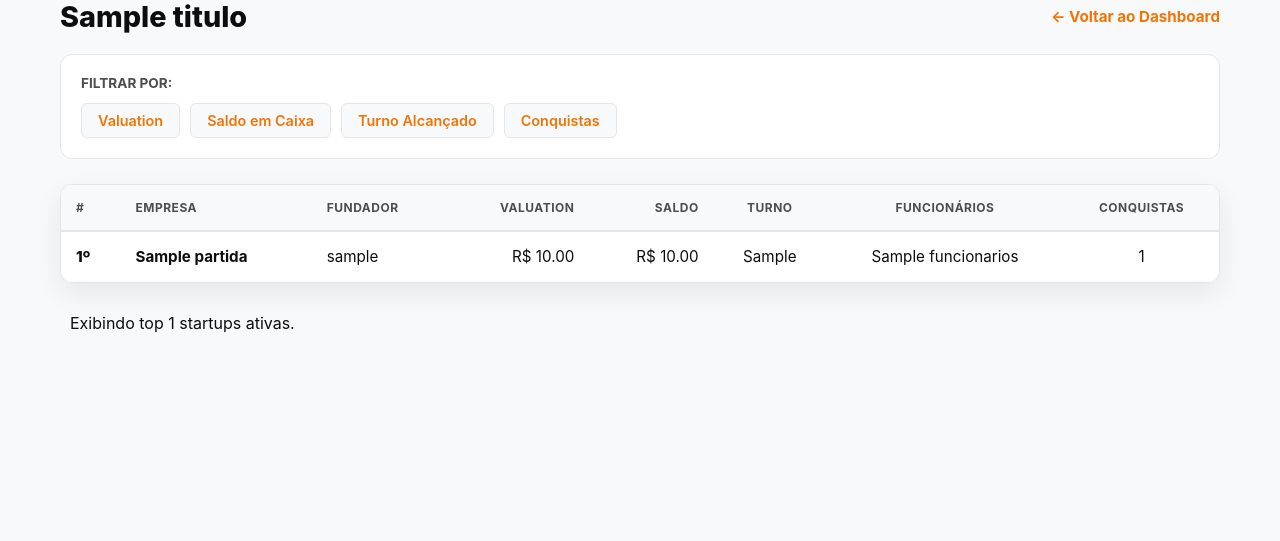
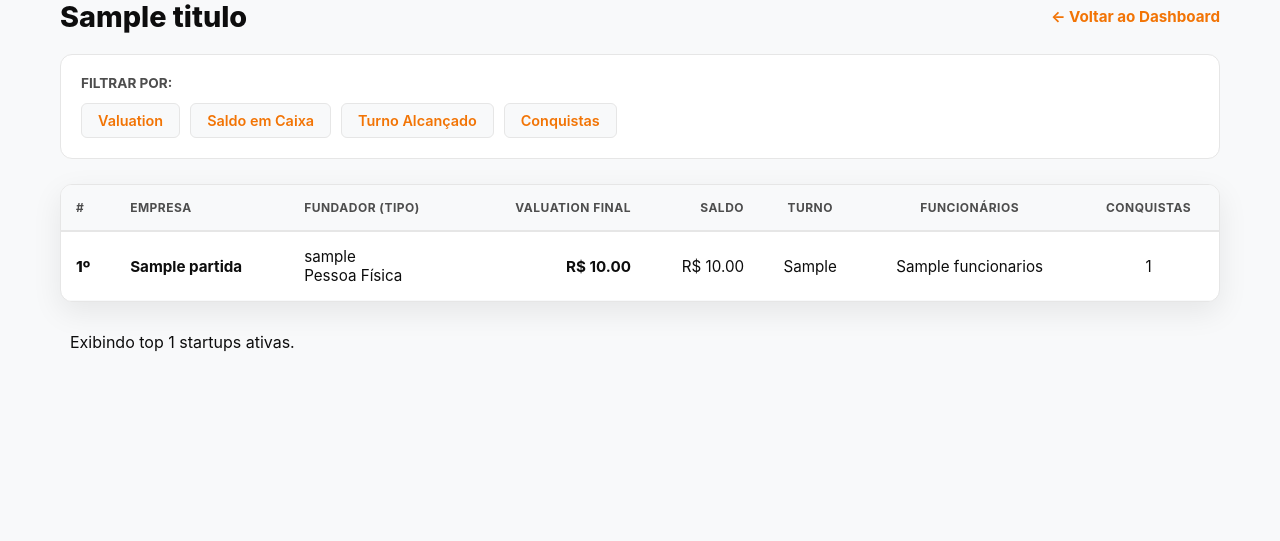
Before and after one commit to thiagopecli/venture_gotchi, a Django app: template templates/ranking.html in a window 1280 px wide. Shown: the part 141-682 px from the top of the page. Run offline with Django 5.2, Linux system fonts and the light colour scheme; the template is opened without the code that fills it: most values are stand-ins (such as "Sample title", 1, 10 or a date in 2020).

Commit message:
fix: ajustes na view, models e HTML para a página de ranking

```diff
--- a/core/models.py
+++ b/core/models.py
@@ -124,6 +124,7 @@ class Startup(models.Model):
     class Meta:
         verbose_name = 'Startup'
         verbose_name_plural = 'Startups'
+        ordering = ['-valuation', 'nome']
         constraints = [
             models.CheckConstraint(
                 condition=models.Q(turno_atual__gte=1),
--- a/core/views.py
+++ b/core/views.py
@@ -340,6 +340,7 @@ def ranking(request):
     }
 
     return render(request, 'ranking.html', context)
+
 def redirect_handler(request):
     """Encaminha o usuário baseado na Categoria definida no seu Models"""
     cat = request.user.categoria
--- a/templates/ranking.html
+++ b/templates/ranking.html
@@ -1,6 +1,49 @@
 {% extends 'base.html' %}
 
 {% block title %} Ranking - Venture Gotchi {% endblock %}
+
+{% block extra_css %}
+<style>
+    /* Estilos para o Ranking de Negócios */
+    .modern-table tbody tr.highlight-row {
+        background-color: rgba(255, 152, 0, 0.1) !important;
+        border-left: 4px solid #ff9800;
+    }
+
+    .rank-number {
+        font-weight: bold;
+        width: 50px;
+    }
+
+    /* Cores do Pódio */
+    .rank-1 { color: #FFD700; font-size: 1.2rem; } /* Ouro */
+    .rank-2 { color: #C0C0C0; font-size: 1.1rem; } /* Prata */
+    .rank-3 { color: #CD7F32; font-size: 1.05rem; } /* Bronze */
+
+    .badge-tipo {
+        font-size: 0.65rem;
+        padding: 2px 6px;
+        border-radius: 4px;
+        text-transform: uppercase;
+        font-weight: bold;
+        display: inline-block;
+        margin-top: 4px;
+    }
+
+    .badge-pj { background-color: #e3f2fd; color: #0d47a1; border: 1px solid #bbdefb; }
+    .badge-pf { background-color: #f5f5f5; color: #616161; border: 1px solid #e0e0e0; }
+
+    .font-bold { font-weight: 800 !important; }
+    .me-badge {
+        background: #ff9800;
+        color: white;
+        font-size: 0.6rem;
+        padding: 2px 5px;
+        border-radius: 3px;
+        margin-left: 5px;
+    }
+</style>
+{% endblock %}
 
 {% block content %}
 <main class="dashboard-main">
@@ -26,8 +69,8 @@
                 <tr>
                     <th>#</th>
                     <th>Empresa</th>
-                    <th>Fundador</th>
-                    <th class="text-right">Valuation</th>
+                    <th>Fundador (Tipo)</th>
+                    <th class="text-right">Valuation Final</th>
                     <th class="text-right">Saldo</th>
                     <th class="text-center">Turno</th>
                     <th class="text-center">Funcionários</th>
@@ -38,16 +81,32 @@
                 {% for startup in startups %}
                 <tr class="{% if startup.partida.usuario == user %}highlight-row{% endif %}">
                     <td class="rank-number">
-                        {% if forloop.counter == 1 %}1º{% elif forloop.counter == 2 %}2º{% elif forloop.counter == 3 %}3º{% else %}{{ forloop.counter }}{% endif %}
+                        {% if forloop.counter == 1 %}
+                            <span class="rank-1">1º</span>
+                        {% elif forloop.counter == 2 %}
+                            <span class="rank-2">2º</span>
+                        {% elif forloop.counter == 3 %}
+                            <span class="rank-3">3º</span>
+                        {% else %}
+                            {{ forloop.counter }}º
+                        {% endif %}
                     </td>
                     <td>
-                        <span class="company-name">{{ startup.partida.nome_empresa }}</span>
+                        <span class="company-name">{{ startup.partida.nome_empresa|default:startup.nome }}</span>
                         {% if startup.partida.usuario == user %}<span class="me-badge">VOCÊ</span>{% endif %}
                     </td>
-                    <td>{{ startup.partida.usuario.get_full_name|default:startup.partida.usuario.username }}</td>
+                    <td>
+                        {{ startup.partida.usuario.get_full_name|default:startup.partida.usuario.username }}
+                        <br>
+                        {% if startup.partida.usuario.is_pj %}
+                            <span class="badge-tipo badge-pj">Pessoa Jurídica</span>
+                        {% else %}
+                            <span class="badge-tipo badge-pf">Pessoa Física</span>
+                        {% endif %}
+                    </td>
 
                     <td class="text-right color-primary {% if criterio == 'valuation' %}font-bold{% endif %}">
-                        R$ {{ startup.valuation|floatformat:2 }}
+                        <strong>R$ {{ startup.valuation|floatformat:2 }}</strong>
                     </td>
 
                     <td class="text-right color-success {% if criterio == 'saldo' %}font-bold{% endif %}">
@@ -72,7 +131,7 @@
     <div class="ranking-footer">
         <p>Exibindo top {{ startups|length }} startups ativas.</p>
         {% if user.is_educador %}
-            <span class="educator-note">💡 Modo Educador: Visualização total habilitada.</span>
+            <span class="educator-note">💡 Modo Educador: Visualização total de perfis PF/PJ habilitada.</span>
         {% endif %}
     </div>
 
```
Also changed, not shown: core/migrations/0005_alter_startup_options.py (added).
